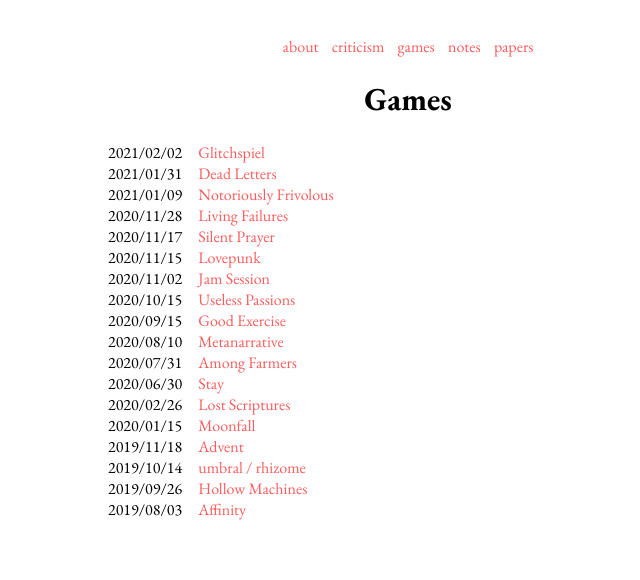
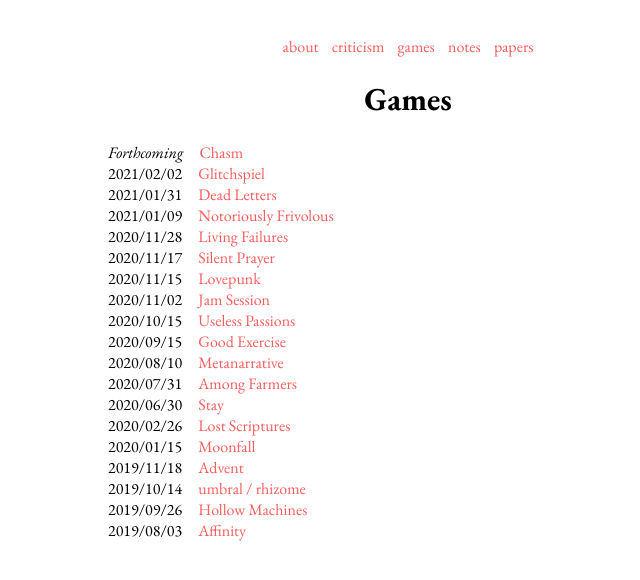
Before and after one commit to steinea/steinea.github.io, a Jekyll site: the page built from games/index.html, in a window 1280 px wide. Shown: the top 580 px of the page, without its empty margins (232-872 px from the left). Built offline with Jekyll 4.4.1, drawn with Linux system fonts in a browser that asks for light colours.

Commit message:
Added forthcoming for Chasm in In Play

```diff
--- a/games/index.html
+++ b/games/index.html
@@ -7,7 +7,9 @@ title: Games
 
 <!--There are em spaces (U+2003) between post date and post href -->
 
-2021/02/02 <a href="https://www.kickstarter.com/projects/vagrantludology/glitchspiel" target="_blank">Glitchspiel</a>
+<em>Forthcoming</em> <a href="https://inplay.itch.io/ target="_blank">Chasm</a>
+
+<br>2021/02/02 <a href="https://www.kickstarter.com/projects/vagrantludology/glitchspiel" target="_blank">Glitchspiel</a>
 
 <br>2021/01/31 <a href="https://inplay.itch.io/2" target="_blank">Dead Letters</a>
 
```
